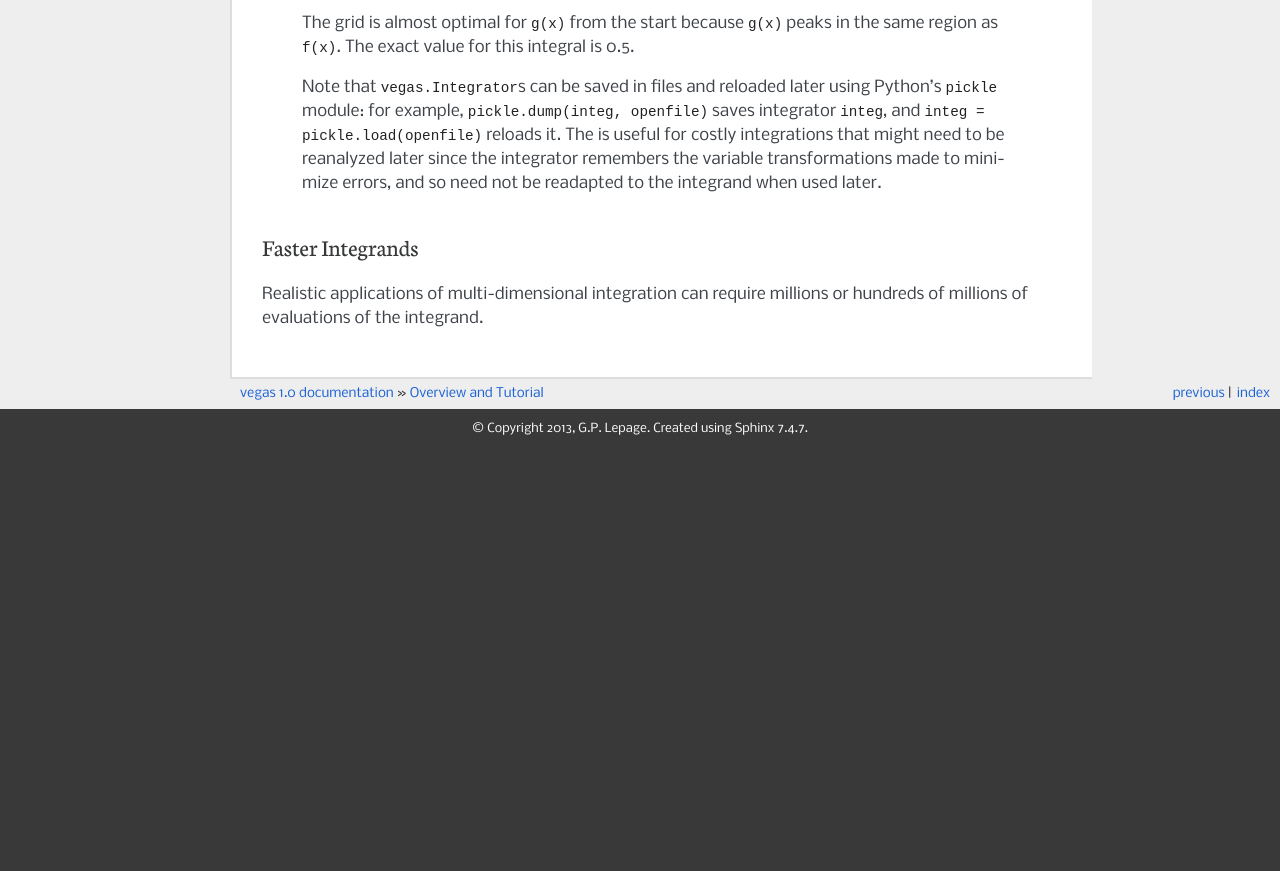
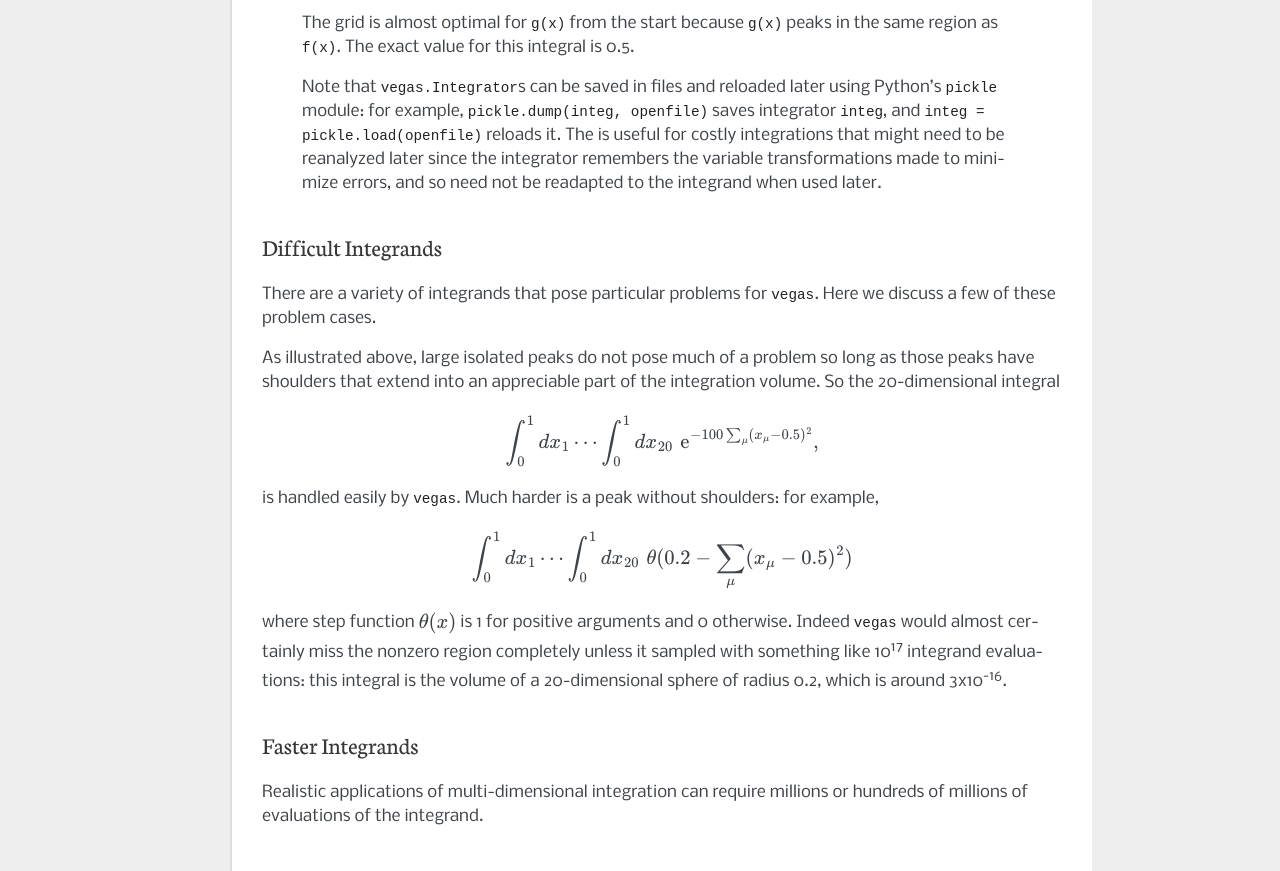
Before and after one commit to gplepage/vegas, a Sphinx documentation site: the page built from doc/source/tutorial.rst, in a window 1280 px wide and 900 px high, scrolled down 5156 px, cut to the strip 29-900 px from the top of the window. Built offline with Sphinx 7.4.7, drawn with Linux system fonts in a browser that asks for light colours; pages that are not in the unit, such as notebooks, are missing from menus; before the commit the page ends 5633 px from its top, so only the background shows below that.

Commit message:
documentation

```diff
--- a/doc/source/tutorial.rst
+++ b/doc/source/tutorial.rst
@@ -290,6 +290,36 @@ There are several things worth noting here:
     remembers the variable transformations made to minimize errors, and
     so need not be readapted to the integrand when used later.
 
+Difficult Integrands
+----------------------
+There are a variety of integrands that pose particular problems for
+|vegas|. Here we discuss a few of these problem cases.
+
+As illustrated above, large isolated peaks do not pose much
+of a problem so long as those peaks have shoulders that extend into
+an appreciable part of the integration volume. So the 20-dimensional
+integral
+
+.. math::
+
+    \int_0^1dx_1\cdots\int_0^1 dx_{20}
+    \,\,\mathrm{e}^{- 100 \sum_{\mu}(x_\mu-0.5)^2},
+
+is handled easily by |vegas|. Much harder is a peak without
+shoulders: for example,
+
+.. math::
+
+    \int_0^1dx_1\cdots\int_0^1 dx_{20}
+    \,\,\theta(0.2 - \sum_{\mu}(x_\mu-0.5)^2)
+
+where step function
+:math:`\theta(x)` is 1 for positive arguments and 0 otherwise.
+Indeed |vegas| would almost certainly miss the nonzero region
+completely unless it sampled with something like 10\ :sup:`17`  integrand evaluations: this integral is the volume of a 20-dimensional sphere of
+radius 0.2, which is around 3x10\ :sup:`-16`.
+
+
 
 Faster Integrands
 -------------------------
```
